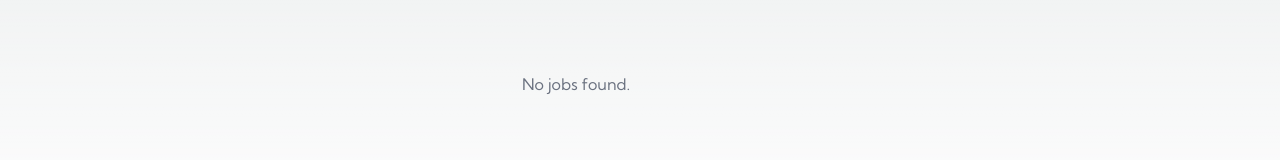
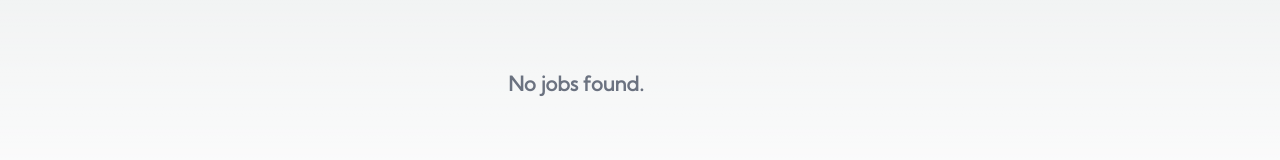
Before and after one commit to dr-robotnic456/job_finder, a Next.js app: page /components/Jobs in a window 1280 px wide. Shown: the part 544-704 px from the top of the page. Built offline with nearby package versions, Linux system fonts and the light colour scheme.

Commit message:
first commit

```diff
--- a/src/pages/components/Jobs.js
+++ b/src/pages/components/Jobs.js
@@ -13,8 +13,8 @@ const Jobs = ({ showFilter, triggerFilter, result }) => {
 
       </div>
       {isResultEmpty && (
-        <div className='flex justify-center items-center h-full'>
-          <p className='text-gray-500'>No jobs found.</p>
+        <div className='flex justify-center items-center h-screen'>
+          <p className='text-gray-500 font-bold text-xl'>No jobs found.</p>
         </div>
       )}
       {!isResultEmpty && (
```
